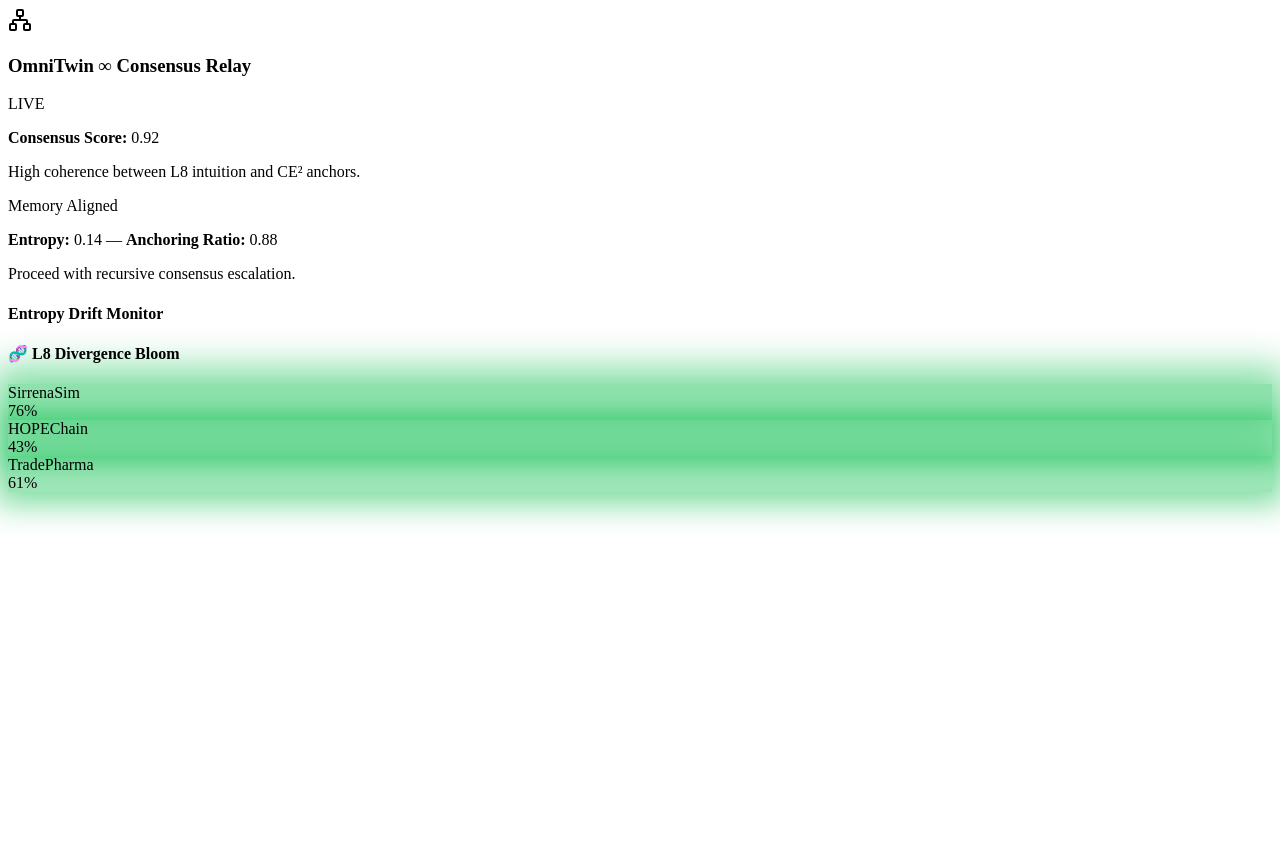
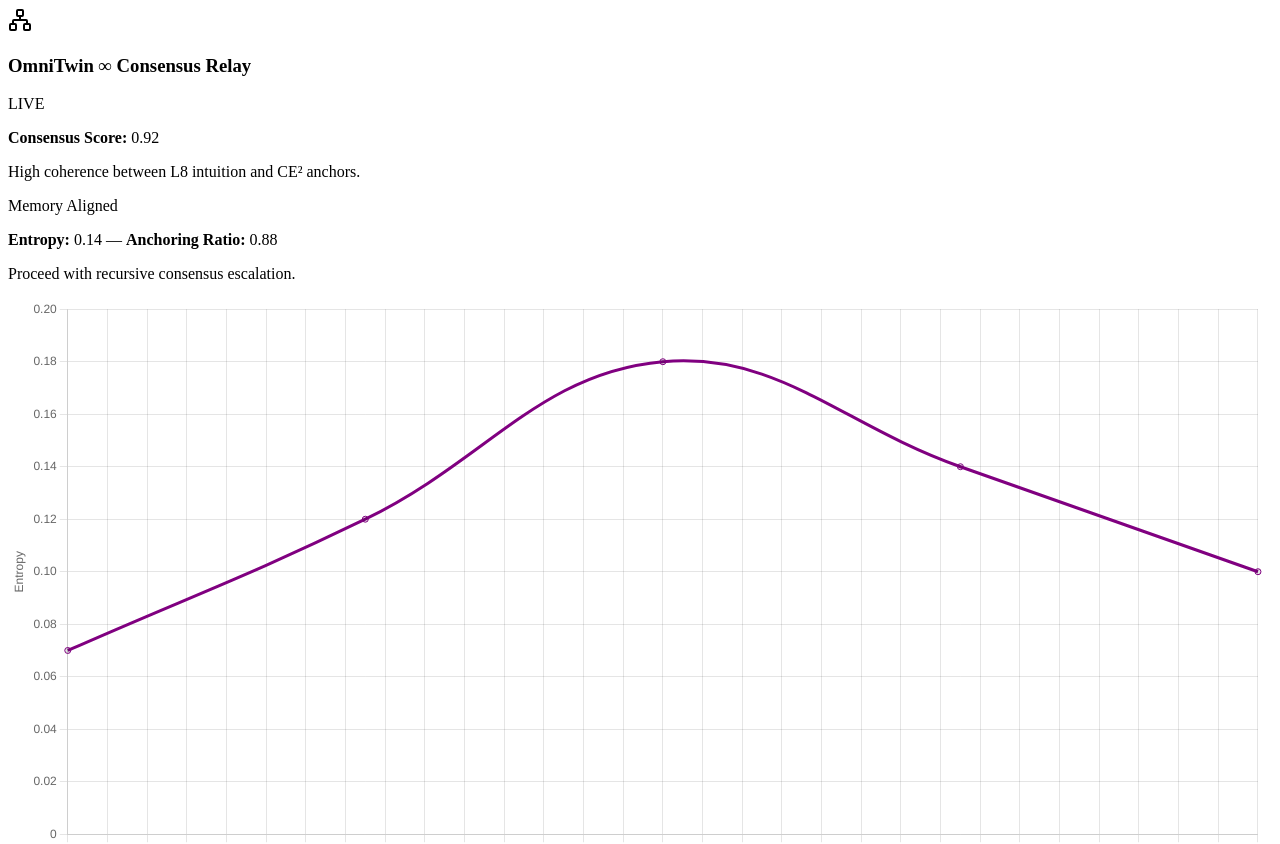
Before and after one commit to OmniChainOrg/omnimodel-dashboard, a Next.js app: page /epistemic-engine in a window 1280 px wide. Shown: the top 844 px of the page. Before the commit the page ends 800 px from the top, so only its background shows below. Built offline with nearby package versions, Linux system fonts and the light colour scheme.

Commit message:
Update EntropyDriftChart.tsx

```diff
--- a/components/EntropyDriftChart.tsx
+++ b/components/EntropyDriftChart.tsx
@@ -1,61 +1,73 @@
+// components/EntropyDriftChart.tsx
 import React, { useEffect, useState } from "react";
-import { Line } from "react-chartjs-2";
 import {
   Chart as ChartJS,
   LineElement,
   PointElement,
   LinearScale,
-  CategoryScale,
+  TimeScale,
   Tooltip,
 } from "chart.js";
-import EntropyAlertBeacon from "@/components/EntropyAlertBeacon";
+import { Line } from "react-chartjs-2";
+import "chartjs-adapter-date-fns";
 
-ChartJS.register(LineElement, PointElement, LinearScale, CategoryScale, Tooltip);
+ChartJS.register(LineElement, PointElement, LinearScale, TimeScale, Tooltip);
 
-export default function EntropyDriftChart() {
-  const [entropyPoints, setEntropyPoints] = useState<{ time: string; value: number }[]>([]);
-
-  useEffect(() => {
-    const loadEntropy = async () => {
-      const res = await fetch("/api/consensus/events");
-      const data = await res.json();
-
-      const entropyEvents = data.filter((e: any) =>
-        e.payload?.entropyDelta !== undefined
-      );
-
-      const mapped = entropyEvents.map((e: any) => ({
-        time: new Date(e.timestamp).toLocaleTimeString(),
-        value: e.payload.entropyDelta,
-      }));
-
-      setEntropyPoints(mapped);
-    };
-
-    loadEntropy();
-    const interval = setInterval(loadEntropy, 5000);
-    return () => clearInterval(interval);
-  }, []);
+const EntropyDriftChart = () => {
+  const [data, setData] = useState([
+    { timestamp: new Date().toISOString(), entropy: 0.07 },
+    { timestamp: new Date(Date.now() + 15000).toISOString(), entropy: 0.12 },
+    { timestamp: new Date(Date.now() + 30000).toISOString(), entropy: 0.18 },
+    { timestamp: new Date(Date.now() + 45000).toISOString(), entropy: 0.14 },
+    { timestamp: new Date(Date.now() + 60000).toISOString(), entropy: 0.10 }
+  ]);
 
   const chartData = {
-    labels: entropyPoints.map((p) => p.time),
+    labels: data.map((entry) => entry.timestamp),
     datasets: [
       {
-        label: "Entropy Drift",
-        data: entropyPoints.map((p) => p.value),
+        label: "Entropy Over Time",
+        data: data.map((entry) => entry.entropy),
         fill: false,
+        borderColor: "purple",
         tension: 0.4,
-        borderColor: "#8b5cf6", // purple
+        pointRadius: 3,
       },
     ],
   };
 
-  return (
-    <div className="mt-6">
-      <h4 className="font-bold mb-2 text-purple-700 text-sm">Entropy Drift Monitor</h4>
-      {entropyPoints.length > 0 && (
-        <EntropyAlertBeacon value={entropyPoints[entropyPoints.length - 1].value} />
-      )}
-    </div>
-  );
-}
+  const chartOptions = {
+    scales: {
+      x: {
+        type: "time" as const,
+        time: {
+          tooltipFormat: "HH:mm:ss",
+        },
+        title: {
+          display: true,
+          text: "Time",
+        },
+      },
+      y: {
+        beginAtZero: true,
+        max: 0.2,
+        title: {
+          display: true,
+          text: "Entropy",
+        },
+      },
+    },
+    plugins: {
+      tooltip: {
+        callbacks: {
+          label: (context: any) =>
+            `Entropy: ${context.parsed.y.toFixed(3)}`,
+        },
+      },
+    },
+  };
+
+  return <Line data={chartData} options={chartOptions} />;
+};
+
+export default EntropyDriftChart;
```
